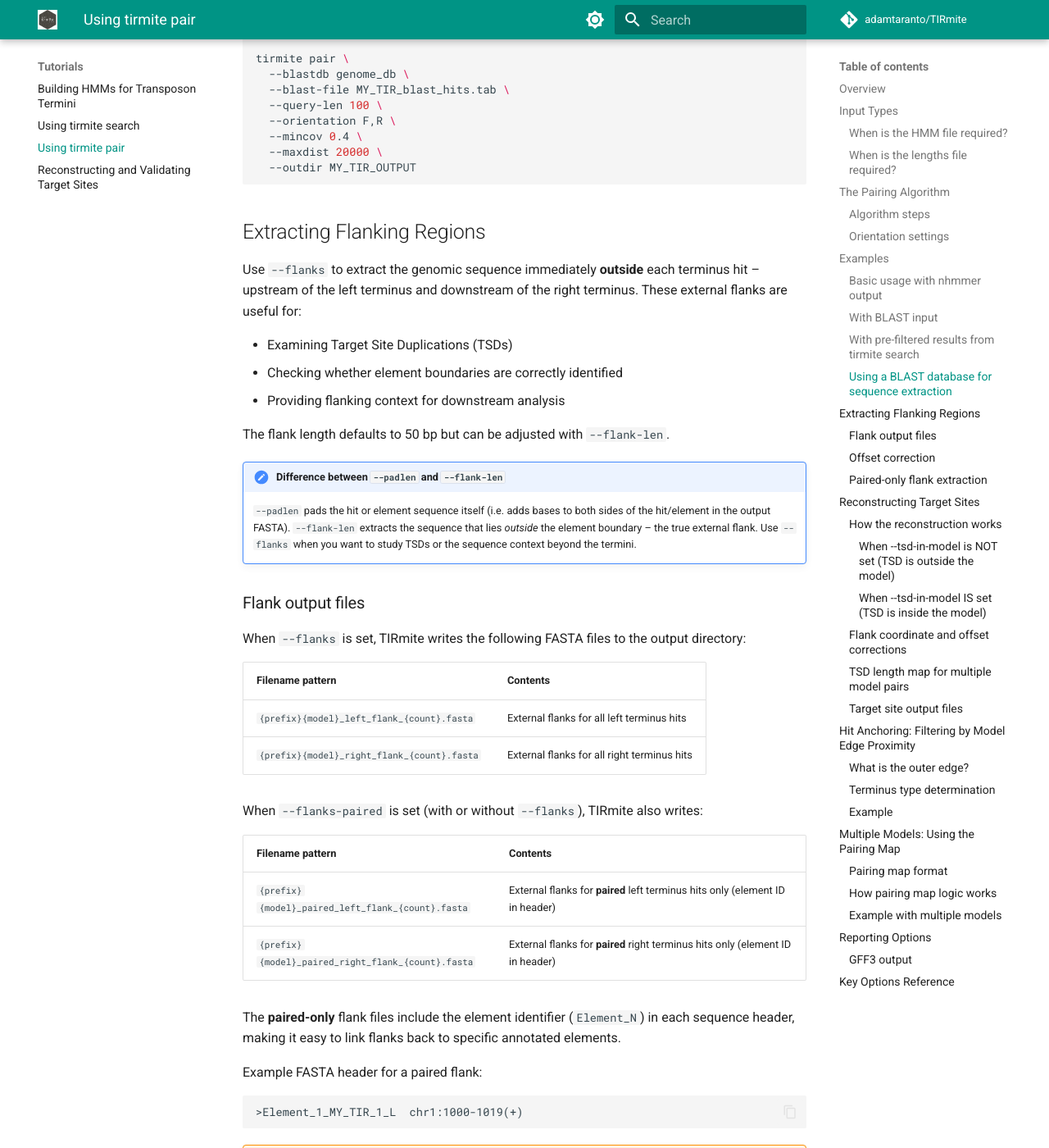
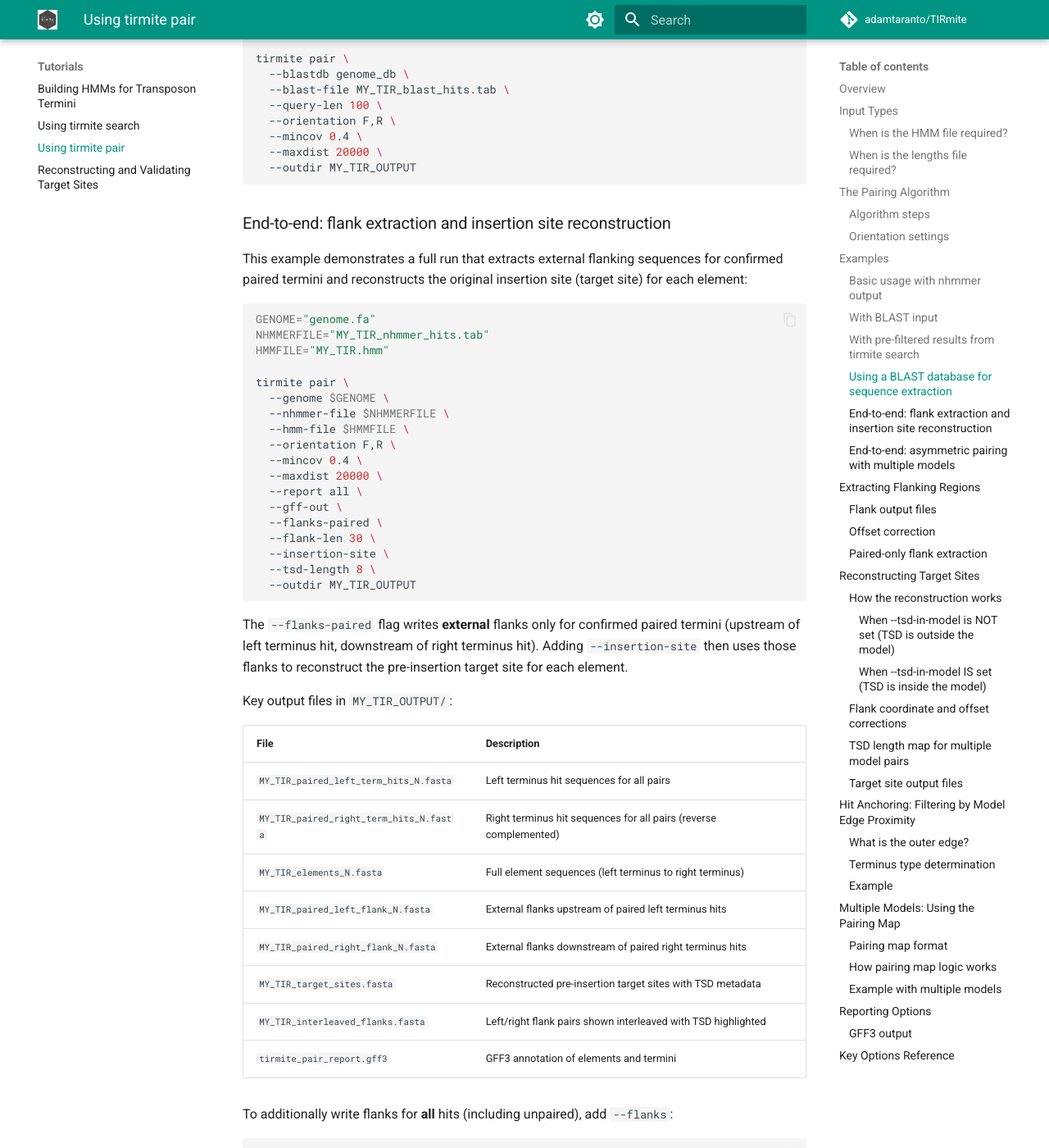
Before and after one commit to Adamtaranto/TIRmite, an MkDocs documentation site: the page built from docs/tutorials/tirmite-pair.md, in a window 1280 px wide and 1400 px high, scrolled down 8805 px. Shown: the whole window at 82% size. Built offline with MkDocs 1.6.1 and Material for MkDocs 9.7.7, drawn with Linux system fonts in a browser that asks for light colours; comment, search, counter and statistics services are not loaded; some of the changed text lies outside the part shown.

Commit message:
fix: split writePairedTIRs into separate left/right files; update tirmite-pair tutorial
Agent-Logs-Url: https://github.com/Adamtaranto/TIRmite/sessions/02571512-36fb-4831-914a-f2b151a8ec28

Co-authored-by: Adamtaranto <2160099+Adamtaranto@users.noreply.github.com>

````diff
--- a/docs/tutorials/tirmite-pair.md
+++ b/docs/tutorials/tirmite-pair.md
@@ -194,6 +194,99 @@ tirmite pair \
   --outdir MY_TIR_OUTPUT
 ```
 
+### End-to-end: flank extraction and insertion site reconstruction
+
+This example demonstrates a full run that extracts external flanking sequences for confirmed paired termini and reconstructs the original insertion site (target site) for each element:
+
+```bash
+GENOME="genome.fa"
+NHMMERFILE="MY_TIR_nhmmer_hits.tab"
+HMMFILE="MY_TIR.hmm"
+
+tirmite pair \
+  --genome $GENOME \
+  --nhmmer-file $NHMMERFILE \
+  --hmm-file $HMMFILE \
+  --orientation F,R \
+  --mincov 0.4 \
+  --maxdist 20000 \
+  --report all \
+  --gff-out \
+  --flanks-paired \
+  --flank-len 30 \
+  --insertion-site \
+  --tsd-length 8 \
+  --outdir MY_TIR_OUTPUT
+```
+
+The `--flanks-paired` flag writes **external** flanks only for confirmed paired termini (upstream of left terminus hit, downstream of right terminus hit). Adding `--insertion-site` then uses those flanks to reconstruct the pre-insertion target site for each element.
+
+Key output files in `MY_TIR_OUTPUT/`:
+
+| File | Description |
+|------|-------------|
+| `MY_TIR_paired_left_term_hits_N.fasta` | Left terminus hit sequences for all pairs |
+| `MY_TIR_paired_right_term_hits_N.fasta` | Right terminus hit sequences for all pairs (reverse complemented) |
+| `MY_TIR_elements_N.fasta` | Full element sequences (left terminus to right terminus) |
+| `MY_TIR_paired_left_flank_N.fasta` | External flanks upstream of paired left terminus hits |
+| `MY_TIR_paired_right_flank_N.fasta` | External flanks downstream of paired right terminus hits |
+| `MY_TIR_target_sites.fasta` | Reconstructed pre-insertion target sites with TSD metadata |
+| `MY_TIR_interleaved_flanks.fasta` | Left/right flank pairs shown interleaved with TSD highlighted |
+| `tirmite_pair_report.gff3` | GFF3 annotation of elements and termini |
+
+To additionally write flanks for **all** hits (including unpaired), add `--flanks`:
+
+```bash
+tirmite pair \
+  --genome $GENOME \
+  --nhmmer-file $NHMMERFILE \
+  --hmm-file $HMMFILE \
+  --orientation F,R \
+  --mincov 0.4 \
+  --maxdist 20000 \
+  --report all \
+  --gff-out \
+  --flanks \
+  --flanks-paired \
+  --flank-len 30 \
+  --insertion-site \
+  --tsd-length 8 \
+  --outdir MY_TIR_OUTPUT
+```
+
+This produces `MY_TIR_left_flank_N.fasta` and `MY_TIR_right_flank_N.fasta` for all hits (paired and unpaired) in addition to the paired-only flank files.
+
+### End-to-end: asymmetric pairing with multiple models
+
+For elements with distinct left and right terminus models, use `--pairing-map` with an asymmetric map and `--tsd-length-map` if TSD lengths differ by model pair:
+
+```bash
+# pairing_map.txt
+# HEAD_TIR  TAIL_TIR
+# (asymmetric: different models for left and right termini)
+
+# tsd_lengths.tsv
+# HEAD_TIR  TAIL_TIR  8
+
+tirmite pair \
+  --genome $GENOME \
+  --nhmmer-file multi_model_hits.tab \
+  --lengths-file model_lengths.txt \
+  --pairing-map pairing_map.txt \
+  --orientation F,R \
+  --mincov 0.4 \
+  --maxdist 20000 \
+  --report all \
+  --gff-out \
+  --flanks-paired \
+  --flank-len 30 \
+  --insertion-site \
+  --tsd-length-map tsd_lengths.tsv \
+  --outdir MULTI_MODEL_OUTPUT
+```
+
+For each model pair defined in the pairing map, TIRmite creates a sub-directory (e.g., `MULTI_MODEL_OUTPUT/HEAD_TIR_TAIL_TIR/`) containing all output files for that pair.
+
 ## Extracting Flanking Regions
 
 Use `--flanks` to extract the genomic sequence immediately **outside** each terminus hit – upstream of the left terminus and downstream of the right terminus. These external flanks are useful for:
@@ -222,6 +315,13 @@ When `--flanks-paired` is set (with or without `--flanks`), TIRmite also writes:
 |-----------------|----------|
 | `{prefix}{model}_paired_left_flank_{count}.fasta` | External flanks for **paired** left terminus hits only (element ID in header) |
 | `{prefix}{model}_paired_right_flank_{count}.fasta` | External flanks for **paired** right terminus hits only (element ID in header) |
+
+When `--report all` or `--report paired` is set, TIRmite also writes the terminus hit sequences themselves to two separate files per model:
+
+| Filename pattern | Contents |
+|-----------------|----------|
+| `{prefix}{model}_paired_left_term_hits_{count}.fasta` | Left terminus hit sequences for all confirmed pairs |
+| `{prefix}{model}_paired_right_term_hits_{count}.fasta` | Right terminus hit sequences (reverse complemented) for all confirmed pairs |
 
 The **paired-only** flank files include the element identifier (`Element_N`) in each sequence header, making it easy to link flanks back to specific annotated elements.
 
@@ -361,8 +461,10 @@ tirmite pair \
 
 | File | Contents |
 |------|----------|
-| `{prefix}target_sites.fasta` | One reconstructed target site per paired element |
-| `{prefix}interleaved_flanks.fasta` | Gap-padded left/right flank pairs showing TSD position |
+| `{prefix}{pair_label}_target_sites.fasta` | One reconstructed target site per paired element |
+| `{prefix}{pair_label}_interleaved_flanks.fasta` | Gap-padded left/right flank pairs showing TSD position |
+
+For single-model runs `pair_label` is the model name. For asymmetric pairs it is `{left_model}_{right_model}`.
 
 FASTA headers in `target_sites.fasta` include metadata tags:
 
````
Also changed, not shown: 1 other file.
